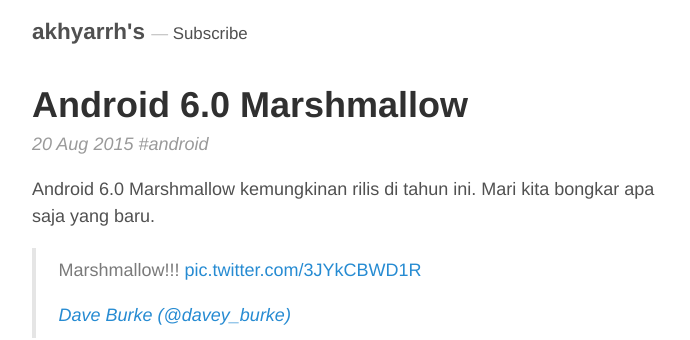
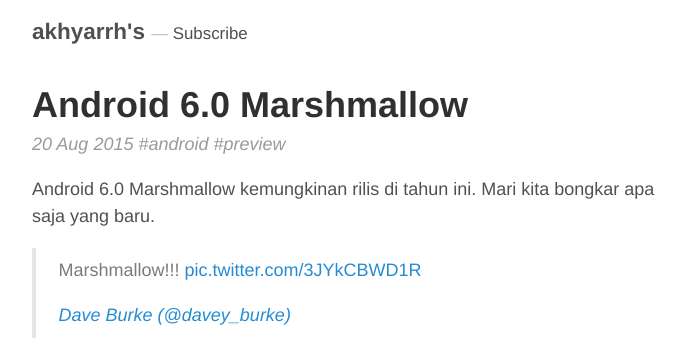
Before and after one commit to akhyarrh/akhyarrh.github.io, a Jekyll site: the page built from _posts/2015-08-20-android-60-marshmallow.md, in a window 1280 px wide and 900 px high. Shown: the top 340 px of the window, without its empty margins (293-983 px from the left). Built offline with Jekyll 4.4.1, drawn with Linux system fonts in a browser that asks for light colours; Markdown is read by kramdown in place of the engine named in the settings.

Commit message:
Add preview tag on post Android 6.0

```diff
--- a/_posts/2015-08-20-android-60-marshmallow.md
+++ b/_posts/2015-08-20-android-60-marshmallow.md
@@ -1,7 +1,10 @@
 ---
 title: Android 6.0 Marshmallow
-tags: [android]
+tags:
+  - android
+  - preview
 ---
+
 Android 6.0 Marshmallow kemungkinan rilis di tahun ini. Mari kita bongkar apa saja yang baru.
 
 > Marshmallow!!! <a href="http://t.co/3JYkCBWD1R">pic.twitter.com/3JYkCBWD1R</a>
```
